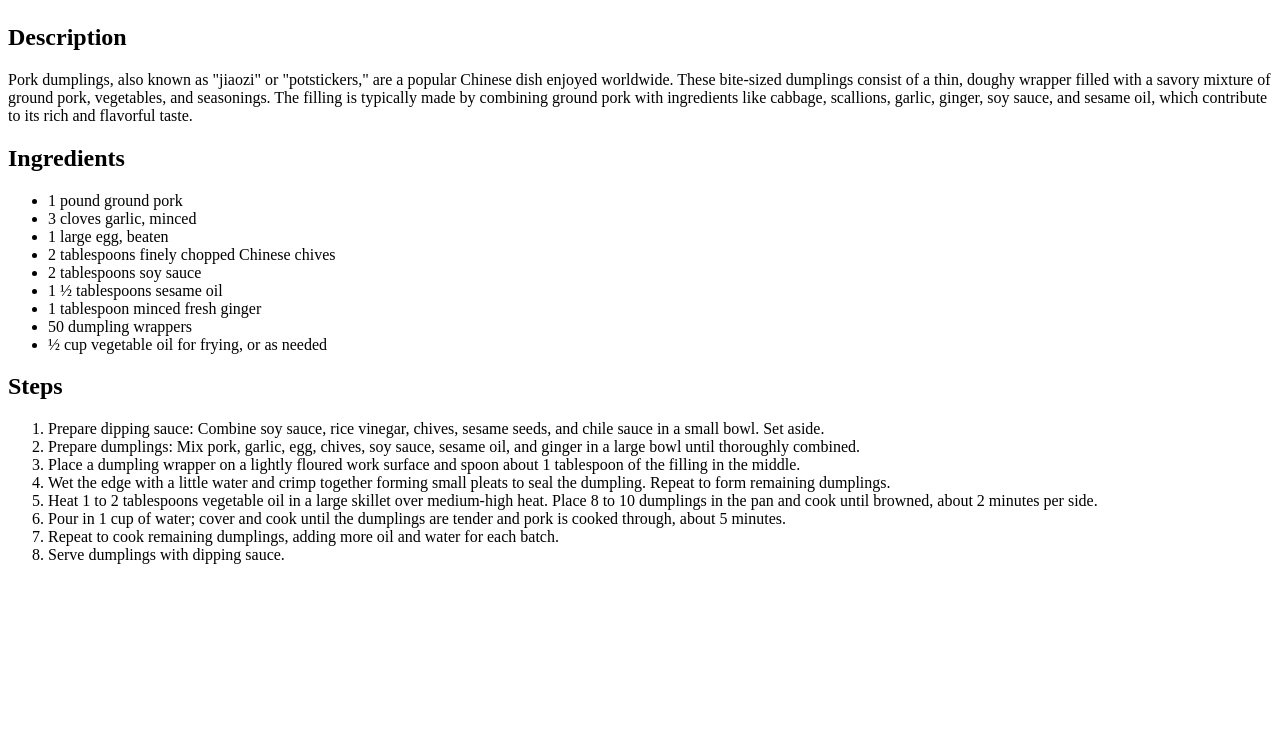
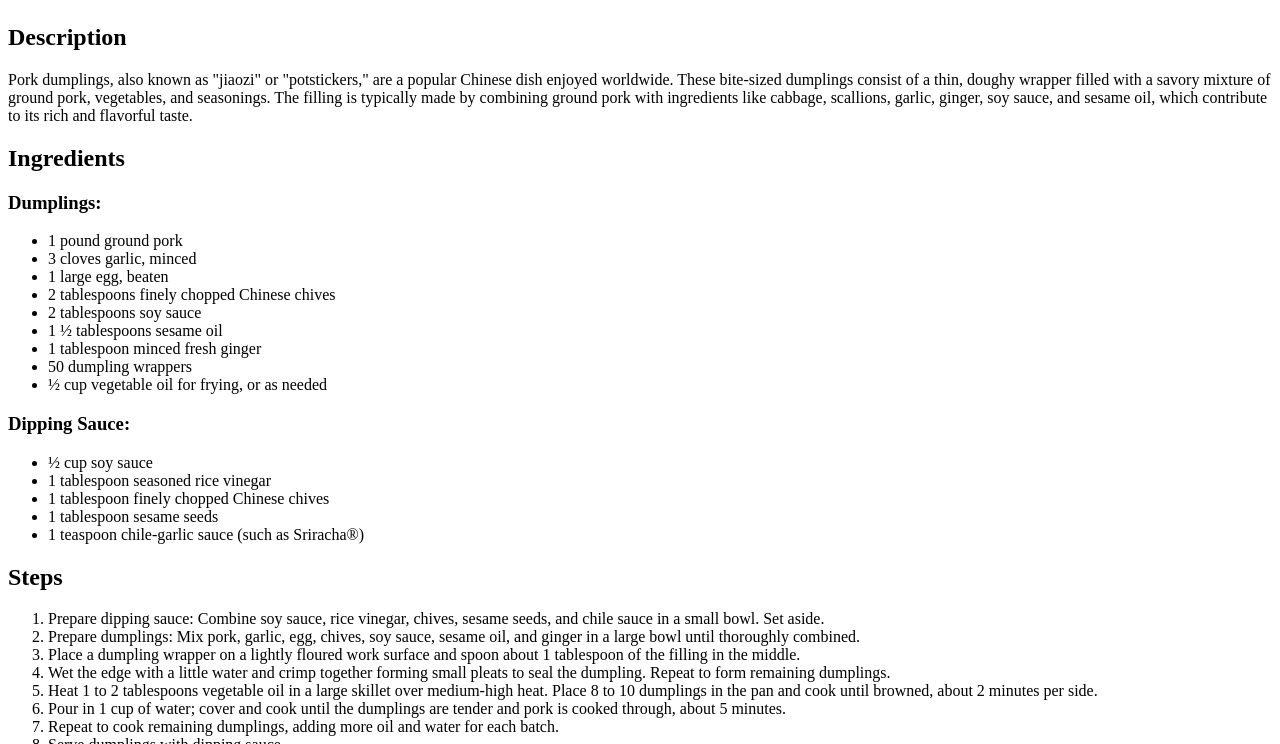
Before and after one commit to FustinCS/odin-recipes, a plain HTML site: page recipes/dumplings.html in a window 1280 px wide. Shown: the part 643-1387 px from the top of the page. Before the commit the page ends 1223 px from the top, so only its background shows below. Drawn offline with Linux system fonts and the light colour scheme.

Commit message:
Update dumplings.html With New Info And Formatting

```diff
--- a/recipes/dumplings.html
+++ b/recipes/dumplings.html
@@ -16,6 +16,7 @@
     ingredients like cabbage, scallions, garlic, ginger, soy sauce, and sesame oil,
     which contribute to its rich and flavorful taste.</p>
     <h2>Ingredients</h2>
+    <h3>Dumplings:</h3>
     <ul>
       <li>1 pound ground pork</li>
       <li>3 cloves garlic, minced</li>
@@ -26,6 +27,14 @@
       <li>1 tablespoon minced fresh ginger</li>
       <li>50 dumpling wrappers</li>
       <li>½ cup vegetable oil for frying, or as needed</li>
+    </ul>
+    <h3>Dipping Sauce:</h3>
+    <ul>
+      <li>½ cup soy sauce</li>
+      <li>1 tablespoon seasoned rice vinegar</li>
+      <li>1 tablespoon finely chopped Chinese chives</li>
+      <li>1 tablespoon sesame seeds</li>
+      <li>1 teaspoon chile-garlic sauce (such as Sriracha®)</li>
     </ul>
     <h2>Steps</h2>
     <ol>
```
Lines whose indentation alone changed are shown as unchanged.
